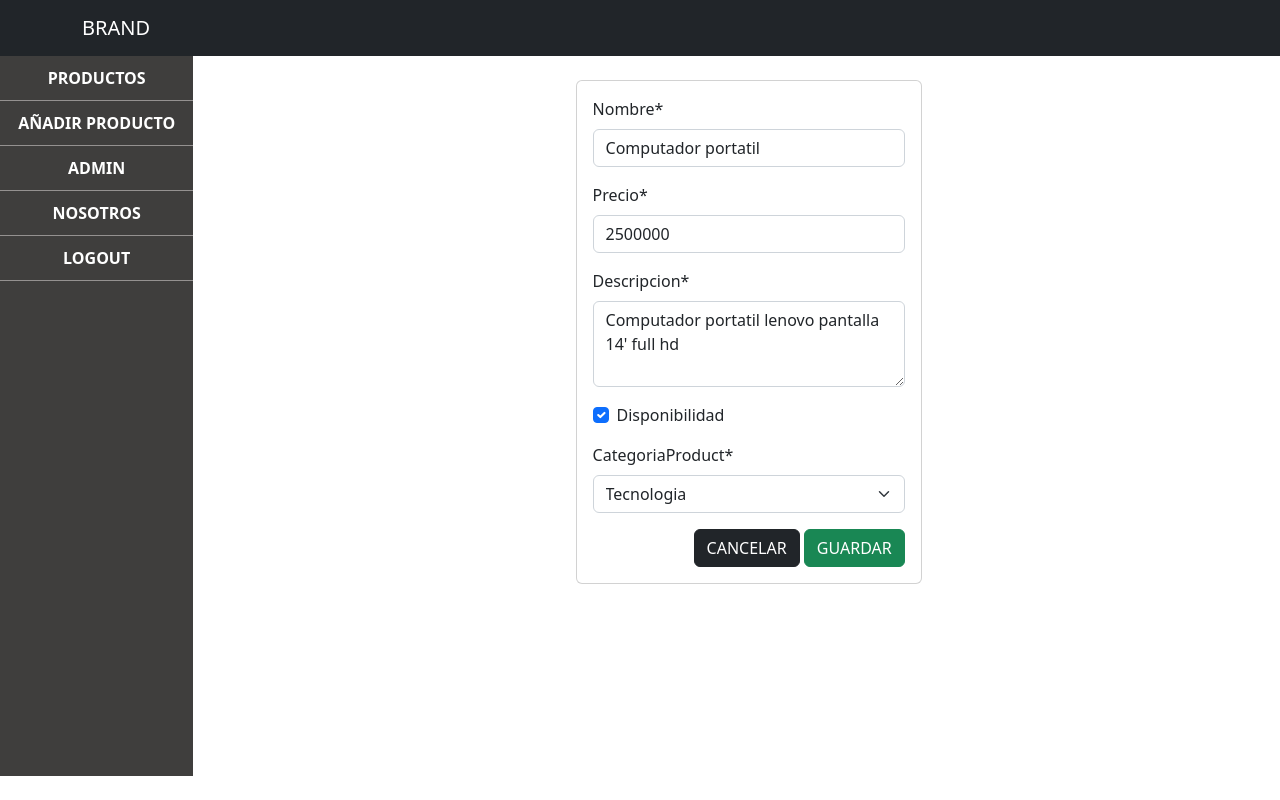
After one commit to Cuenta-oss/dashboard-django, a Django app: page /edit_product/8/ in a window 1280 px wide. The commit adds this page. Run offline with Django 4.2, Linux system fonts and the light colour scheme; data comes from the database, SQL or seed files in the repository; both versions use the stored data as it was after the commit; some libraries are stand-ins or nearby versions.

Commit message:
Se implementan metodos eliminar y actualizar registros!

```diff
--- a/core/settings.py
+++ b/core/settings.py
@@ -27,6 +27,7 @@ DEBUG = True
 
 ALLOWED_HOSTS = []
 
+MESSAGE_STORAGE = 'django.contrib.messages.storage.cookie.CookieStorage'
 
 # Application definition
 
@@ -36,6 +37,7 @@ INSTALLED_APPS = [
     'django.contrib.contenttypes',
     'django.contrib.sessions',
     'django.contrib.messages',
+    'django.contrib.humanize',
     'django.contrib.staticfiles',
     'django_models',
     'crispy_forms',
--- /dev/null
+++ b/django_models/static/js/main.js
@@ -0,0 +1,17 @@
+function eliminarProducto(id) {
+    Swal.fire({
+        title: '¿Estás seguro?',
+        text: "Esta acción no se puede revertir",
+        icon: 'warning',
+        showCancelButton: true,
+        confirmButtonColor: '#dc3545',
+        cancelButtonColor: '#212529',
+        confirmButtonText: 'Si, eliminar',
+        reverseButtons: true,
+    })
+        .then(function (result) {
+            if (result.isConfirmed) {
+                window.location.href = "/del_product/" + id + "/"
+            }
+        })
+}
--- a/django_models/templates/about.html
+++ b/django_models/templates/about.html
@@ -32,28 +32,30 @@
                 <div class="col-2">
                     <div class="col-left">
                         <a href="{% url 'list_productos' %}">
-                            <li class="tag__item">Registros</li>
+                            <li class="tag__item">PRODUCTOS</li>
                         </a>
 
                         <a href="{% url 'add_products' %}">
-                            <li class="tag__item">Añadir registro</li>
+                            <li class="tag__item">AÑADIR PRODUCTO</li>
                         </a>
-                        <a href="/admin/">
-                            <li class="tag__item">Admin</li>
+                        <a href="/admin/" target="_blank">
+                            <li class="tag__item">ADMIN</li>
                         </a>
                         <a href="">
-                            <li class="tag__item">About</li>
+                            <li class="tag__item">NOSOTROS</li>
                         </a>
                         <a href="#">
-                            <li class="tag__item">Cerrar sesión</li>
+                            <li class="tag__item">LOGOUT</li>
                         </a>
                     </div>
                 </div>
                 <div class="col-10">
                     <div class="col-rigth">
+
                         {% block content %}
                         <h1>Hola</h1>
                         {% endblock content %}
+
                     </div>
                 </div>
             </div>
@@ -70,6 +72,25 @@
     <script src="https://cdn.jsdelivr.net/npm/bootstrap@5.2.1/dist/js/bootstrap.min.js"
         integrity="sha384-7VPbUDkoPSGFnVtYi0QogXtr74QeVeeIs99Qfg5YCF+TidwNdjvaKZX19NZ/e6oz" crossorigin="anonymous">
         </script>
+    <script src="//cdn.jsdelivr.net/npm/sweetalert2@11"></script>
+    {% if messages %}
+    {% for message in messages %}
+    <script>
+        Swal.fire({
+            position: 'top-end',
+            icon: 'success',
+            title: '{{message}}',
+            showConfirmButton: false,
+            timer: 1500
+        })
+    </script>
+    {% endfor %}
+    {% endif %}
+    <script src="{% static 'js/main.js' %}" ></script>
+    {% block js %}
+
+    {% endblock js %}
+
 </body>
 
 </html>
--- /dev/null
+++ b/django_models/templates/editProduct.html
@@ -0,0 +1,21 @@
+{% extends 'about.html' %}
+{% load crispy_forms_tags %}
+
+{% block content %}
+<form action="" method="post">
+    {% csrf_token %}
+    <div class="container">
+        <div class="card col-12 col-md-4 offset-md-4 mt-4">
+            <div class="card-body">
+                {{ form | crispy }}
+                {{error}}
+                <div class="d-flex justify-content-end">
+                    <a href="/list_productos/" type="submit" class="btn btn-dark">CANCELAR</a>
+                    &nbsp;
+                    <button type="submit" class="btn btn-success">GUARDAR</button>
+                </div>
+            </div>
+        </div>
+    </div>
+</form>
+{% endblock content %}
--- a/django_models/templates/infoProducto.html
+++ b/django_models/templates/infoProducto.html
@@ -10,7 +10,7 @@
             <div class="card col-12 col-md-4 offset-md-4 mt-4">
                 <div class="card-body">
                     {{ form | crispy }}
-                    {{mensaje}}
+                    {{error}}
                     <div class="d-flex justify-content-end">
                         <button type="submit" class="btn btn-success">GUARDAR</button>
                     </div>
--- a/django_models/urls.py
+++ b/django_models/urls.py
@@ -6,4 +6,6 @@ urlpatterns = [
     path("contact/", views.contact, name="contact"),
     path("add_products/", views.addProduct, name="add_products"),
     path("list_productos/", views.listProduct, name="list_productos"),
+    path("edit_product/<int:id>/", views.editProduct, name="edit_product"),
+    path("del_product/<int:id>/", views.del_product, name="del_product"),
 ]
--- a/django_models/views.py
+++ b/django_models/views.py
@@ -1,8 +1,10 @@
-from urllib import request
-from django.shortcuts import render
+from django.http import Http404
+from django.shortcuts import redirect, render
 from .forms import contactForm, productoForm
 from .models import infoProducto
-
+from django.contrib import messages
+from django.core.paginator import Paginator
+from django.http import Http404
 
 def about(request):
     template_name = 'about.html'
@@ -26,25 +28,87 @@ def contact(request):
 
 
 def addProduct(request):
-    form = productoForm
-    template_name = 'infoProducto.html'
-    data = {
-        'form': form
-    }
-    if request.method == 'POST':
-        formulario = productoForm(data=request.POST)
-        if formulario.is_valid():
-            formulario.save()
-            data['mensaje'] = 'Producto guardado'
-        else:
-            data['mensaje'] = "Error al guardar el producto"
-    return render(request, template_name, data)
+    if request.method == 'GET':
+        form = productoForm
+        template_name = 'infoProducto.html'
+        data = {
+            'form': form
+        }
+        return render(request, template_name, data)
+    else:
+        try:
+            formulario = productoForm(data=request.POST)
+            if formulario.is_valid():
+                formulario.save()
+                messages.add_message(request, messages.SUCCESS, "Nuevo producto añadido")
+                return redirect('list_productos')
+        except:
+            data = {
+                'form' : form,
+                'error' : 'Error al guardar el producto'
+            }
+        return render(request, template_name, data)
 
 
 def listProduct(request):
     template_name = 'registrosProd.html'
     data = infoProducto.objects.all()
+    page = request.GET.get('page', 1)
+    try:
+        paginator = Paginator(data, 5)
+        data = paginator.page(page)
+    except:
+        return Http404
     context = {
-        'data' : data
+        'entity' : data,
+        'paginator':paginator
     }
     return render(request, template_name, context)
+
+def editProduct(request, id):
+    template_name = 'editProduct.html'
+    if request.method == 'GET':
+        producto = infoProducto.objects.get(id=id)
+        formulario = productoForm(instance=producto)
+        data = {
+            'form' : formulario
+        }
+        return render(request, template_name, data )
+    else:
+        try:
+            producto = infoProducto.objects.get(id=id)
+            formulario = productoForm(request.POST, instance=producto)
+            formulario.save()
+            messages.add_message(request, messages.SUCCESS, 'Producto modificado')
+            return redirect('list_productos')
+        except ValueError:
+            data = {
+                'producto' : producto,
+                'form' : formulario,
+                'error' : 'No se pudo actualizar'
+            }
+            return render(request, template_name, data )
+
+def del_product(request, id):
+
+    producto = infoProducto.objects.get(id=id)
+    producto.delete()
+    messages.add_message(request, messages.SUCCESS, "Eliminado correctamente")
+    return redirect('list_productos')
+    """ if request.method == 'GET':
+        producto = infoProducto.objects.get(id=id)
+        data = {
+            'producto' : producto
+        }
+        return redirect('list_productos')
+    else:
+        try:
+            producto = infoProducto.objects.get(id=id)
+            producto.delete()
+            return redirect('list_productos')
+        except:
+            data = {
+                'producto' : producto,
+                'error' : 'Ocurrio un error'
+            }
+            return redirect('list_productos') """
```
Also changed, not shown: django_models/templates/paginator.html (added, +49 -0 lines), django_models/templates/registrosProd.html (+11 -9 lines), db.sqlite3.
